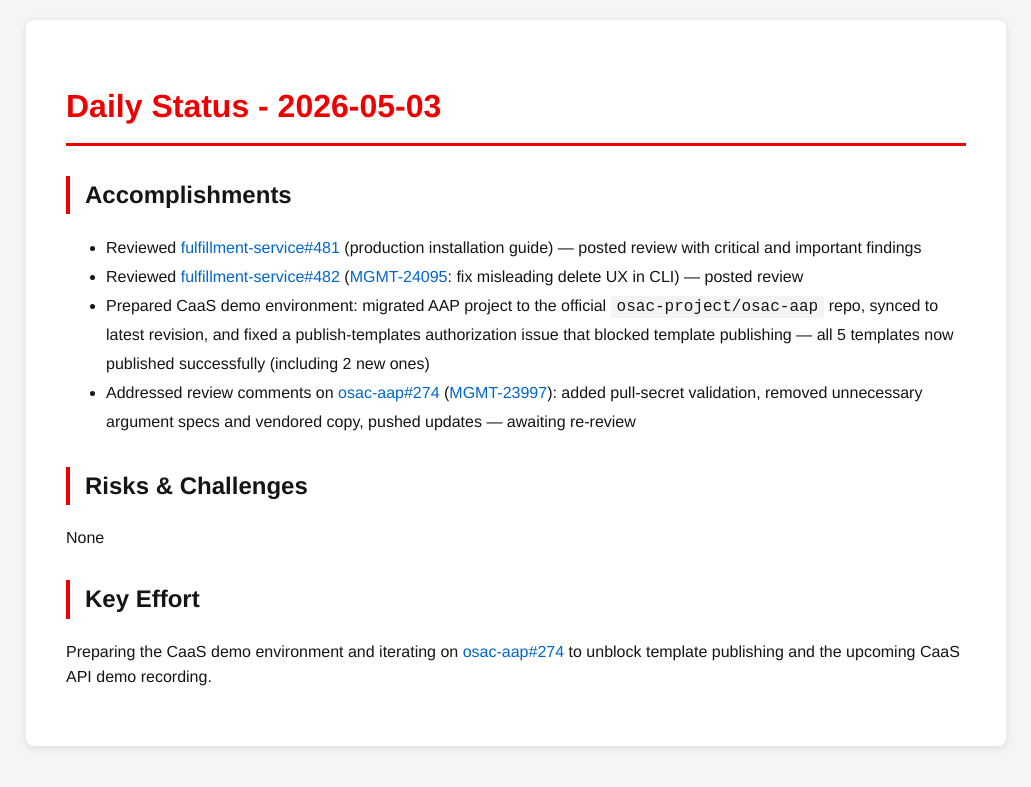
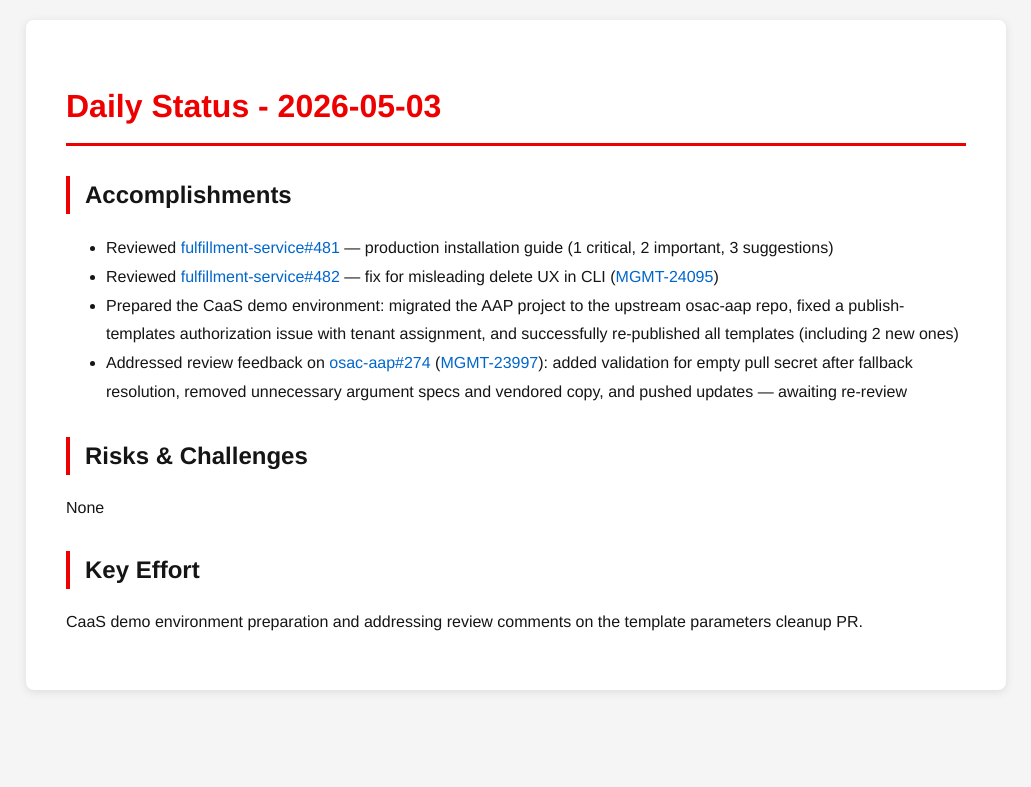
Before and after one commit to tzvatot/daily-status, a Jekyll site: the page built from 2026-05-03.md, in a window 1280 px wide. Shown: the top 787 px of the page, without its empty margins (124-1155 px from the left). Built offline with Jekyll 4.4.1, drawn with Linux system fonts in a browser that asks for light colours.

Commit message:
Daily status update - 2026-05-03

```diff
--- a/2026-05-03.md
+++ b/2026-05-03.md
@@ -7,13 +7,13 @@ date: 2026-05-03
 # Daily Status - 2026-05-03
 
 ## Accomplishments
-- Reviewed [fulfillment-service#481](https://github.com/osac-project/fulfillment-service/pull/481) (production installation guide) — posted review with critical and important findings
-- Reviewed [fulfillment-service#482](https://github.com/osac-project/fulfillment-service/pull/482) ([MGMT-24095](https://issues.redhat.com/browse/MGMT-24095): fix misleading delete UX in CLI) — posted review
-- Prepared CaaS demo environment: migrated AAP project to the official `osac-project/osac-aap` repo, synced to latest revision, and fixed a publish-templates authorization issue that blocked template publishing — all 5 templates now published successfully (including 2 new ones)
-- Addressed review comments on [osac-aap#274](https://github.com/osac-project/osac-aap/pull/274) ([MGMT-23997](https://issues.redhat.com/browse/MGMT-23997)): added pull-secret validation, removed unnecessary argument specs and vendored copy, pushed updates — awaiting re-review
+- Reviewed [fulfillment-service#481](https://github.com/osac-project/fulfillment-service/pull/481) — production installation guide (1 critical, 2 important, 3 suggestions)
+- Reviewed [fulfillment-service#482](https://github.com/osac-project/fulfillment-service/pull/482) — fix for misleading delete UX in CLI ([MGMT-24095](https://issues.redhat.com/browse/MGMT-24095))
+- Prepared the CaaS demo environment: migrated the AAP project to the upstream osac-aap repo, fixed a publish-templates authorization issue with tenant assignment, and successfully re-published all templates (including 2 new ones)
+- Addressed review feedback on [osac-aap#274](https://github.com/osac-project/osac-aap/pull/274) ([MGMT-23997](https://issues.redhat.com/browse/MGMT-23997)): added validation for empty pull secret after fallback resolution, removed unnecessary argument specs and vendored copy, and pushed updates — awaiting re-review
 
 ## Risks & Challenges
 None
 
 ## Key Effort
-Preparing the CaaS demo environment and iterating on [osac-aap#274](https://github.com/osac-project/osac-aap/pull/274) to unblock template publishing and the upcoming CaaS API demo recording.
+CaaS demo environment preparation and addressing review comments on the template parameters cleanup PR.
```
